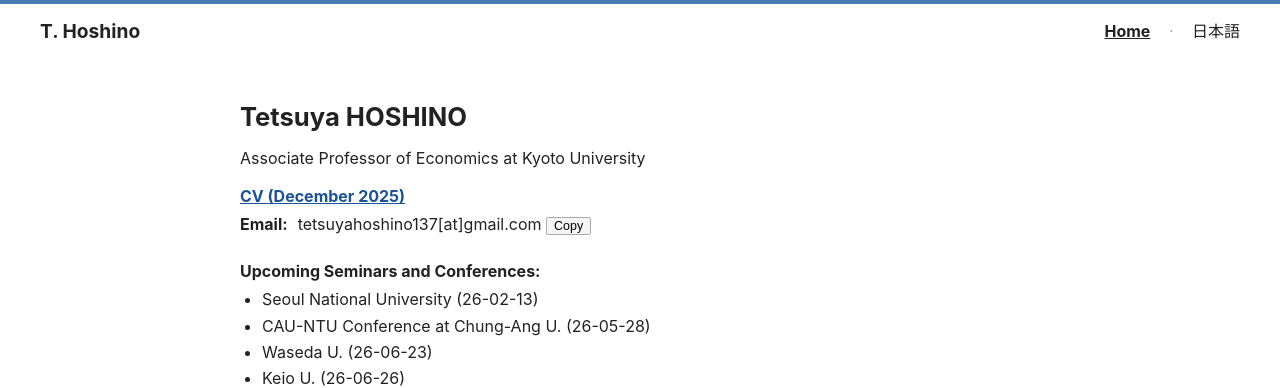
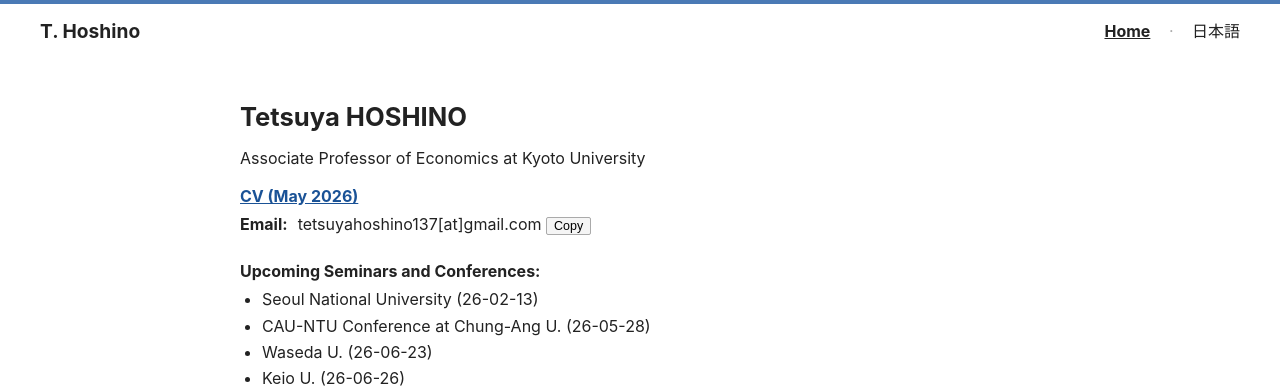
Before and after one commit to tetsuyahoshino137/tetsuyahoshino137.github.io, a Jekyll site: the page built from index.md, in a window 1280 px wide. Shown: the top 388 px of the page. Built offline with Jekyll 4.4.1, drawn with Linux system fonts in a browser that asks for light colours.

Commit message:
Update CV link to May 2026 version

```diff
--- a/index.md
+++ b/index.md
@@ -9,7 +9,7 @@ title: Home
     <h1>{{ site.name }}</h1>
     <p>{{ site.position }}</p>
     <ul>
-      <li><strong><a href="TetsuyaHoshinoCV251211.pdf">CV (December 2025)</a></strong></li>
+      <li><strong><a href="TetsuyaHoshinoCV260510.pdf">CV (May 2026)</a></strong></li>
       <li>
         <strong>Email:</strong>
         <span>
```
